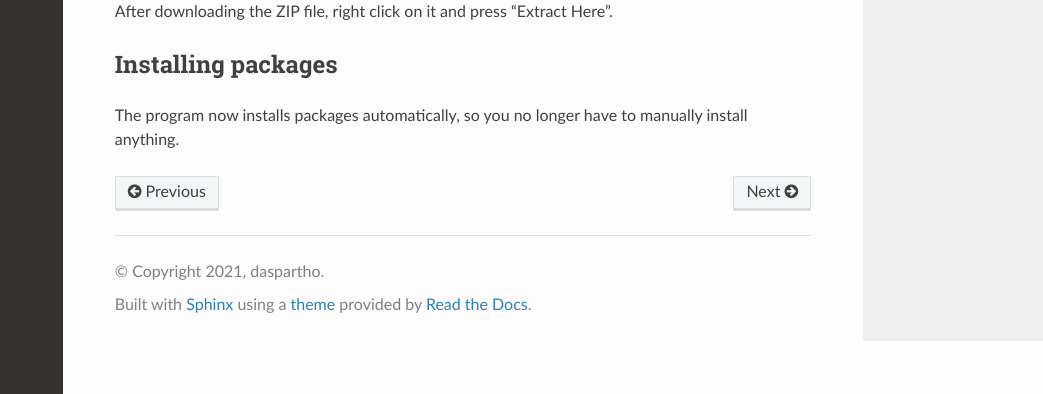
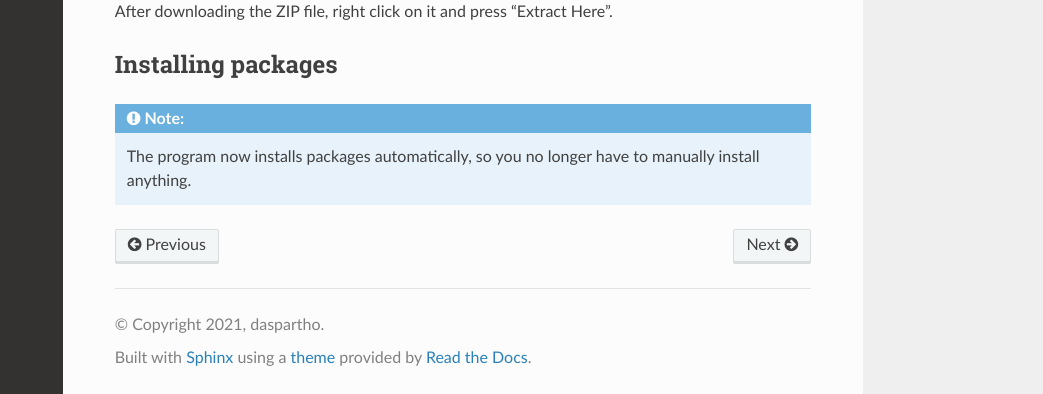
Before and after one commit to airD173/SpotiByeAds-Docs, a Sphinx documentation site: the page built from source/installation.md, in a window 1280 px wide and 900 px high, scrolled down 3389 px, cut to the strip 506-900 px from the top of the window. Shown: the whole strip, without its empty margins (237-1280 px from the left). Built offline with Sphinx 7.4.7 and the Read the Docs theme 2.0.0, drawn with Linux system fonts in a browser that asks for light colours.

Commit message:
Added admonition

````diff
--- a/source/installation.md
+++ b/source/installation.md
@@ -86,4 +86,8 @@ After downloading the ZIP file, right click on it and press "Extract Here".
 (package-installation)=
 ## Installing packages
 
+```{admonition} Note:
+:class: note
+
 The program now installs packages automatically, so you no longer have to manually install anything.
+```
````
